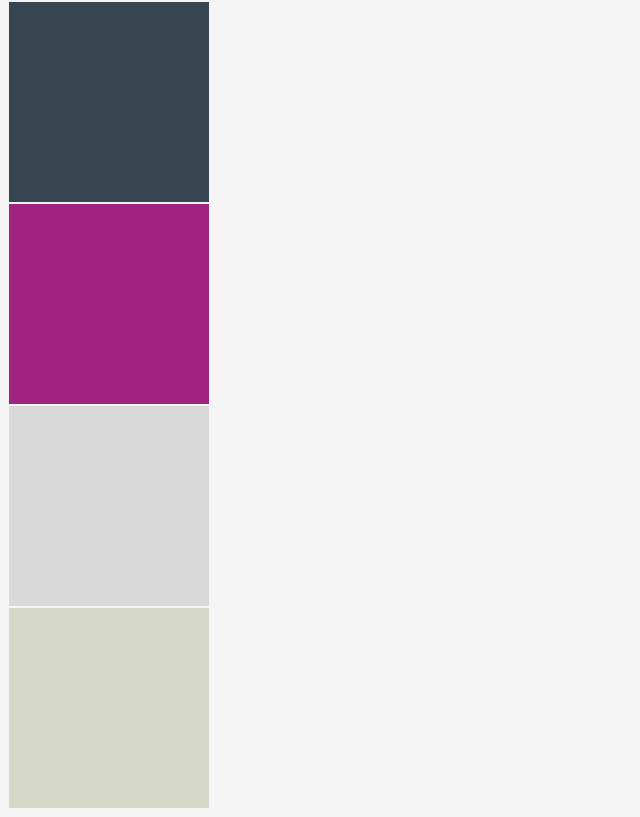
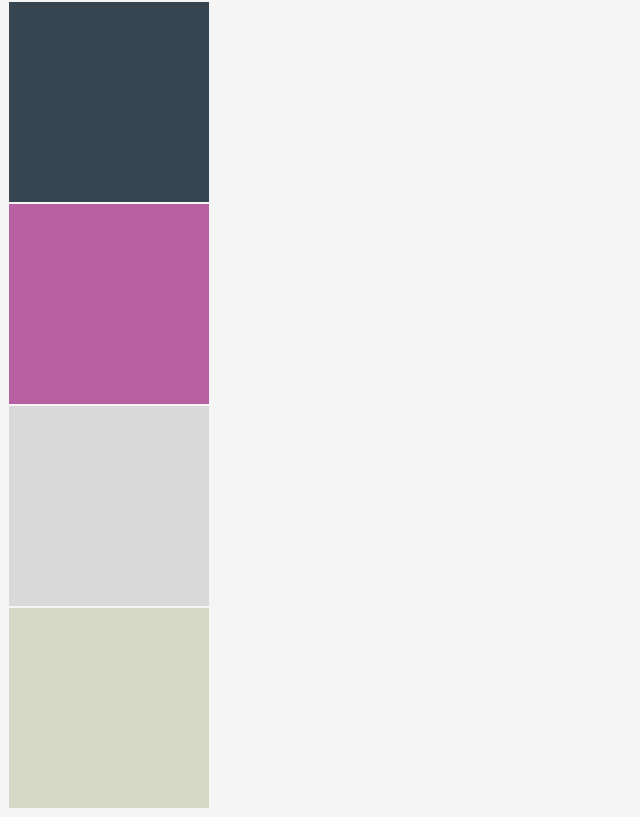
Before and after one commit to mayagold/studioLPG_frontend, a plain HTML site: page index.html in a window 1280 px wide. Shown: the part 79-896 px from the top of the page, without its empty margins (0-640 px from the left). Drawn offline with Linux system fonts and the light colour scheme.

Commit message:
initial color scheme

```diff
--- a/main.scss
+++ b/main.scss
@@ -3,7 +3,7 @@
 $lpg-white: whitesmoke;
 $lpg-blue: #51627F;
 $lpg-grey:  #36454f;
-$lpg-pink: #9F237F;
+$lpg-pink: rgba(159,35,127,.7);
 $lpg-light-grey: #D8D9D8;
 $lpg-green: #D6D8C8;
 
```
Also changed, not shown: main.css, 1 other file.
